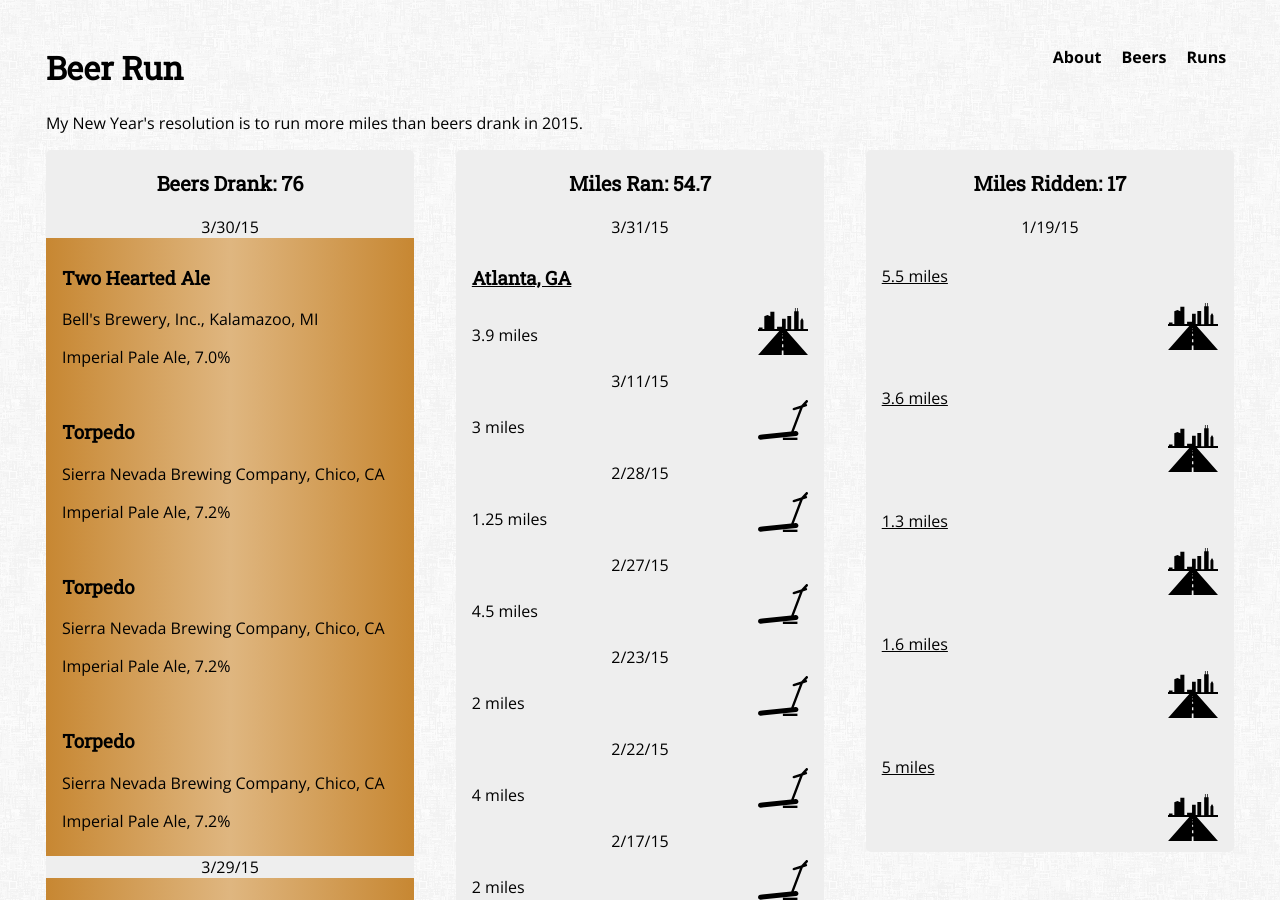
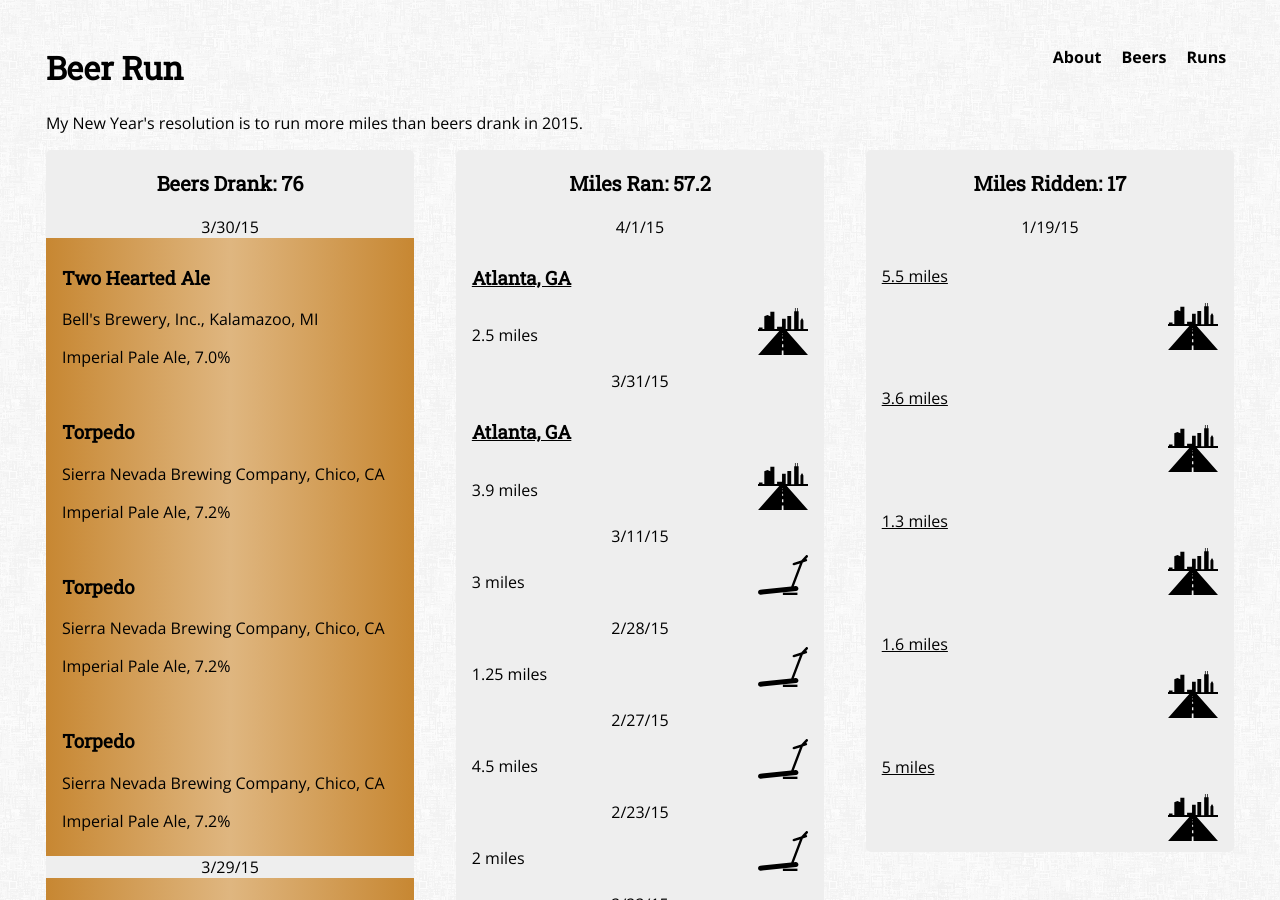
Before and after one commit to rhewitt22/beer-run, a Jekyll site: the page built from index.html, in a window 1280 px wide and 900 px high. Built offline with Jekyll 4.4.1, drawn with Linux system fonts in a browser that asks for light colours; nearby versions of some CDN libraries.

Commit message:
Updated run.yml

```diff
--- a/_data/run.yml
+++ b/_data/run.yml
@@ -1,3 +1,12 @@
+- date: 4/1/15
+  distance: 2.5
+  type: city
+  location: "Atlanta, GA"
+  strava: https://www.strava.com/activities/277139476
+  shoes:
+    brand: Nike
+    model: Structure 15
+
 - date: 3/31/15
   distance: 3.9
   type: city
```
